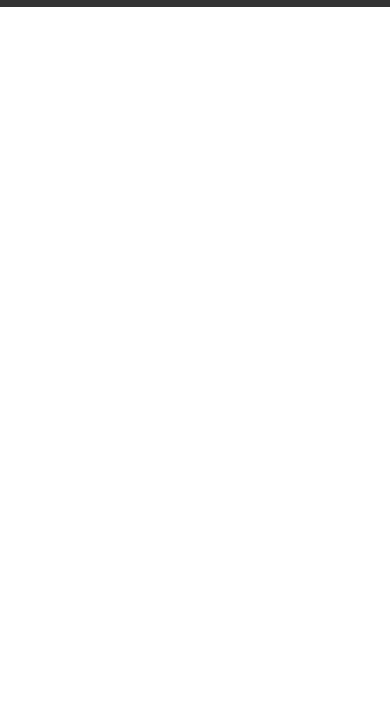
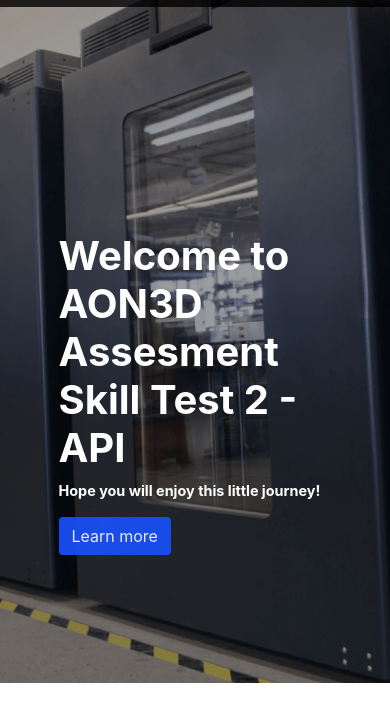
Before and after one commit to XiwayB/Skill-Assessment-210512, a plain HTML site: page homepage/index.html in a window 390 px wide. Shown: the part 77-798 px from the top of the page. Drawn offline with nearby package versions, Linux system fonts and the light colour scheme.

Commit message:
create responsive carousel banner

```diff
--- /dev/null
+++ b/homepage/css/components/banner.css
@@ -0,0 +1,55 @@
+.carousel-inner>.item {
+  width: 100%;
+}
+
+.carousel-item img {
+  height: 760px;
+  width: 100%;
+  z-index: -1;
+}
+
+.carousel-caption {
+  position: absolute;
+  top: 38%;
+  width: 40%;
+  right: 0;
+  left: 0;
+}
+
+.carousel-caption h1 {
+  font-size: 2.8rem;
+  font-weight: bold;
+}
+
+.carousel-caption p {
+  font-size: 1rem;
+}
+
+/* Media Queries */
+
+@media(max-width: 767px) {
+  .carousel-caption {
+    position: absolute;
+    top: 38%;
+    width: 70%;
+    right: 0;
+    left: 0;
+  }
+  .carousel-caption h1 {
+    font-size: 2.5rem;
+    font-weight: bold;
+  }
+
+  .carousel-caption p {
+    font-size: 0.9rem;
+    font-weight: 700;
+  }
+
+  .btn-banner {
+    font-size: 0.9rem;
+  }
+
+  .carousel-item img{
+    object-fit: cover;
+  }
+}
--- /dev/null
+++ b/homepage/css/components/buttons.css
@@ -0,0 +1,11 @@
+.btn-aon3D{
+  background-color: #1851FE;
+  opacity: 0.9;
+  font-size: 1rem;
+  color: white;
+}
+
+.btn-aon3D:hover {
+  opacity: 1;
+  color: white;
+}
--- a/homepage/css/style.css
+++ b/homepage/css/style.css
@@ -1 +1,3 @@
+@import 'components/banner.css';
+@import 'components/buttons.css';
 @import 'components/navbar.css';
--- a/homepage/index.html
+++ b/homepage/index.html
@@ -43,6 +43,49 @@
     </div>
   </div>
 
+  <!--   Banner -->
+
+  <div id="carouselExampleSlidesOnly" class="carousel slide" data-ride="carousel" data-interval="6000">
+    <div class="carousel-inner">
+      <div class="carousel-item active">
+        <img class="d-block img-fluid" src="./assets/banner1.png" alt="Banner-1">
+        <div class="carousel-caption text-left">
+          <!-- <h1>Welcome to AON3D Assesment Skill Test</h1> -->
+          <h1>Welcome to AON3D Assesment Skill Test 2 - API</h1>
+          <p>Hope you will enjoy this little journey!</p>
+          <a class="btn btn-aon3D">Learn more</a>
+        </div>
+      </div>
+
+      <div class="carousel-item">
+        <img class="d-block img-fluid" src="./assets/banner2.png" alt="Banner-2">
+        <div class="carousel-caption text-left">
+          <h1>Welcome to AON3D Assesment Skill Test</h1>
+          <p>Lorem ipsum dolor sit amet, consectetur adipiscing elit, sed do eiusmod tempor incididunt ut labore et dolore magna aliqua.</p>
+          <a class="btn btn-aon3D">Learn more</a>
+        </div>
+      </div>
+
+      <div class="carousel-item">
+        <img class="d-block img-fluid" src="./assets/banner3.jpg" alt="Banner-3">
+        <div class="carousel-caption text-left">
+          <h1>The Part You Want. The Properties You Need.</h1>
+          <p>Select between hundreds of materials. Pick the properties and pricing to outperform your project goals.</p>
+          <a class="btn btn-aon3D">Choose Your Material</a>
+        </div>
+      </div>
+
+      <div class="carousel-item">
+        <img class="d-block img-fluid" src="./assets/banner4.png" alt="Banner-4">
+        <div class="carousel-caption text-left">
+          <h1>Welcome to AON3D Assesment Skill Test</h1>
+          <p>Lorem ipsum dolor sit amet, consectetur adipiscing elit, sed do eiusmod tempor incididunt ut labore et dolore magna aliqua.</p>
+          <a class="btn btn-aon3D">Learn more</a>
+        </div>
+      </div>
+    </div>
+  </div>
+
   <!-- Load javaScript -->
   <script src="https://code.jquery.com/jquery-3.2.1.slim.min.js" integrity="sha384-KJ3o2DKtIkvYIK3UENzmM7KCkRr/rE9/Qpg6aAZGJwFDMVNA/GpGFF93hXpG5KkN" crossorigin="anonymous"></script>
   <script src="https://cdnjs.cloudflare.com/ajax/libs/popper.js/1.12.9/umd/popper.min.js" integrity="sha384-ApNbgh9B+Y1QKtv3Rn7W3mgPxhU9K/ScQsAP7hUibX39j7fakFPskvXusvfa0b4Q" crossorigin="anonymous"></script>
```
